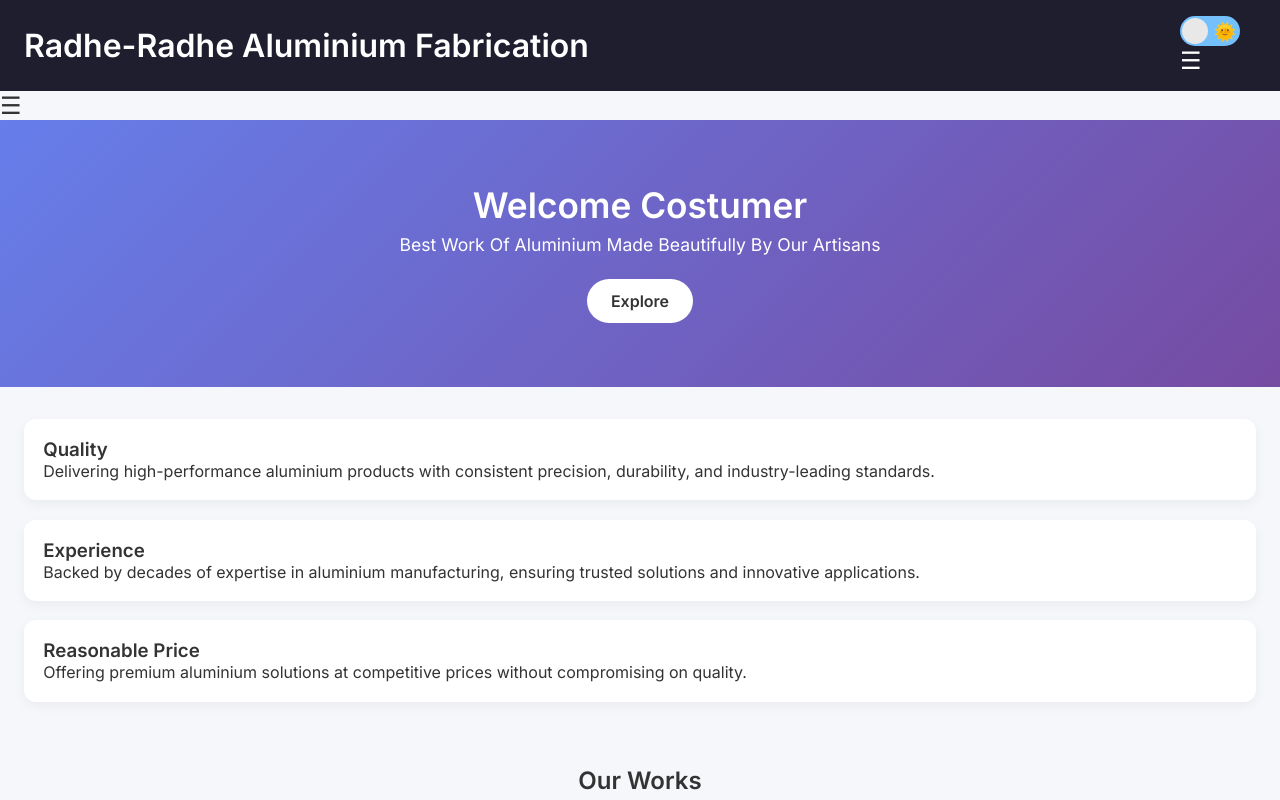
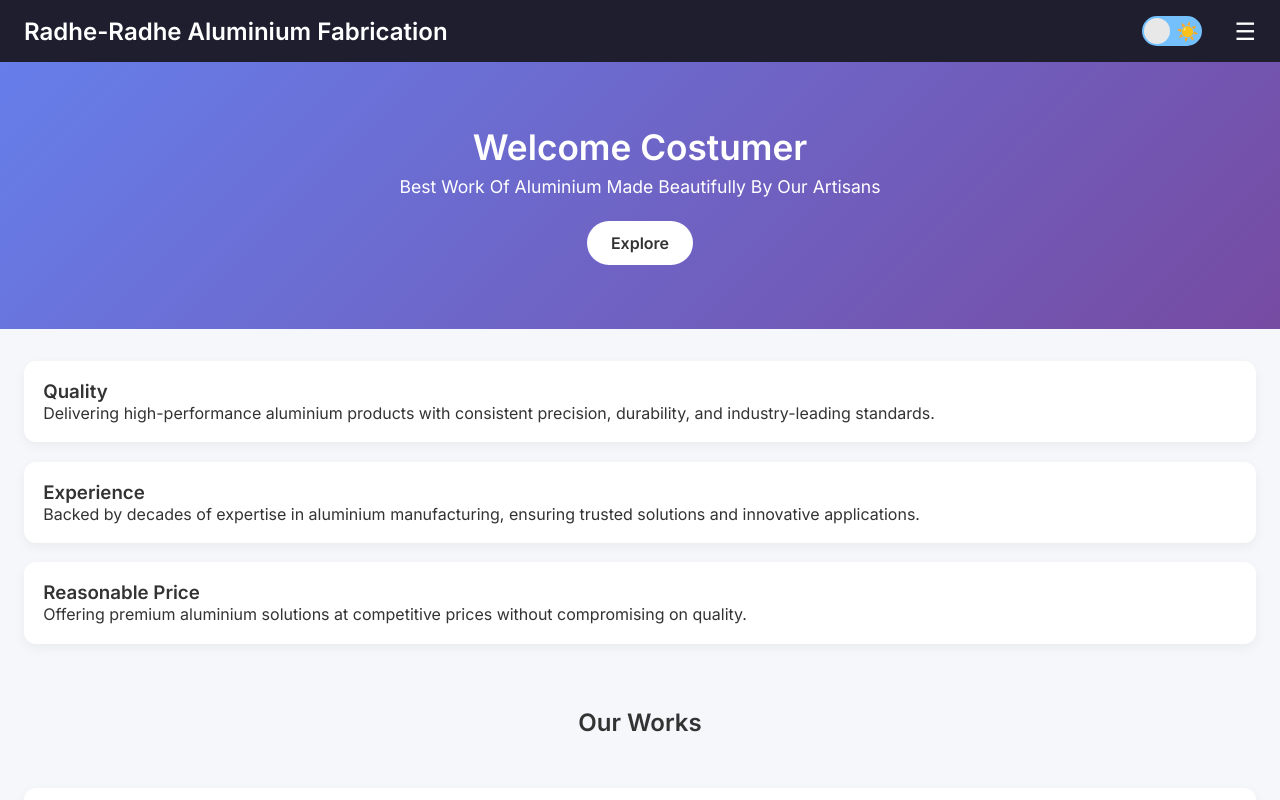
Before and after one commit to DARSHBHAU/Aluminium-Shop, a plain HTML site: page index.html in a window 1280 px wide. Shown: the top 800 px of the page. Drawn offline with Linux system fonts and the light colour scheme.

Commit message:
Update index2.html

```diff
--- a/index.html
+++ b/index.html
@@ -11,20 +11,15 @@
 
   <!-- Navbar -->
   <header class="navbar">
-  <h1>Radhe-Radhe Aluminium Fabrication</h1>
-  <div class="right-controls">
+    <div class="logo"><a href="index.html">Radhe-Radhe Aluminium Fabrication</a></div>
 <label class="switch">
-      <input type="checkbox" id="themeToggle">
+  <input type="checkbox" class="input" id="themeToggle">
   <span class="slider">
-        <span class="icon sun">🌞</span>
+    <span class="icon sun">☀️</span>
     <span class="icon moon">🌙</span>
   </span>
 </label>
-    <span class="menu-icon" id="menu-toggle">&#9776;</span>
-  </div>
-</header>
 
-<header>
     <div class="menu-icon" id="menu-toggle">☰</div>
     <nav class="nav-links" id="nav-links">
       <a href="#features">Features</a>
```
Lines whose indentation alone changed are shown as unchanged.
